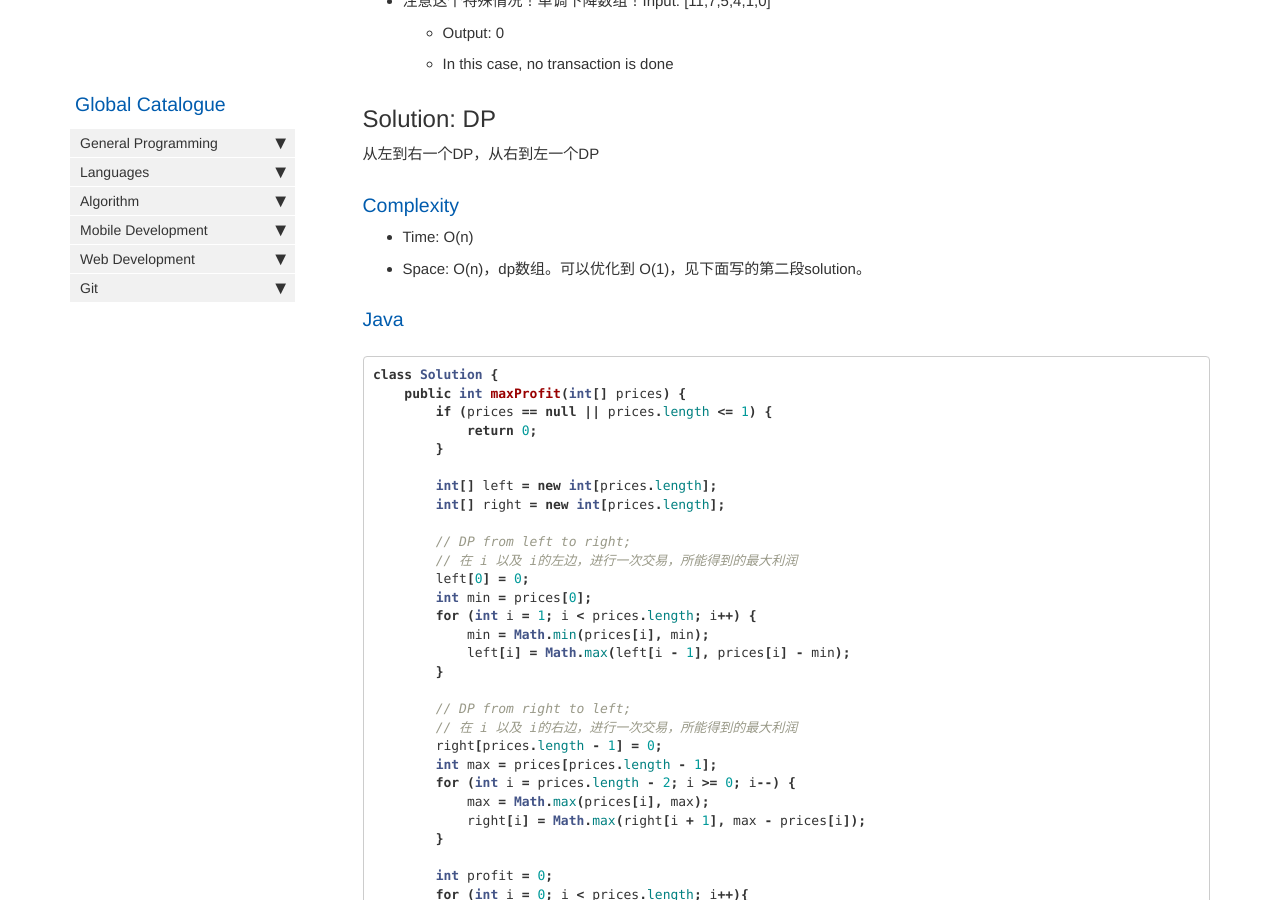
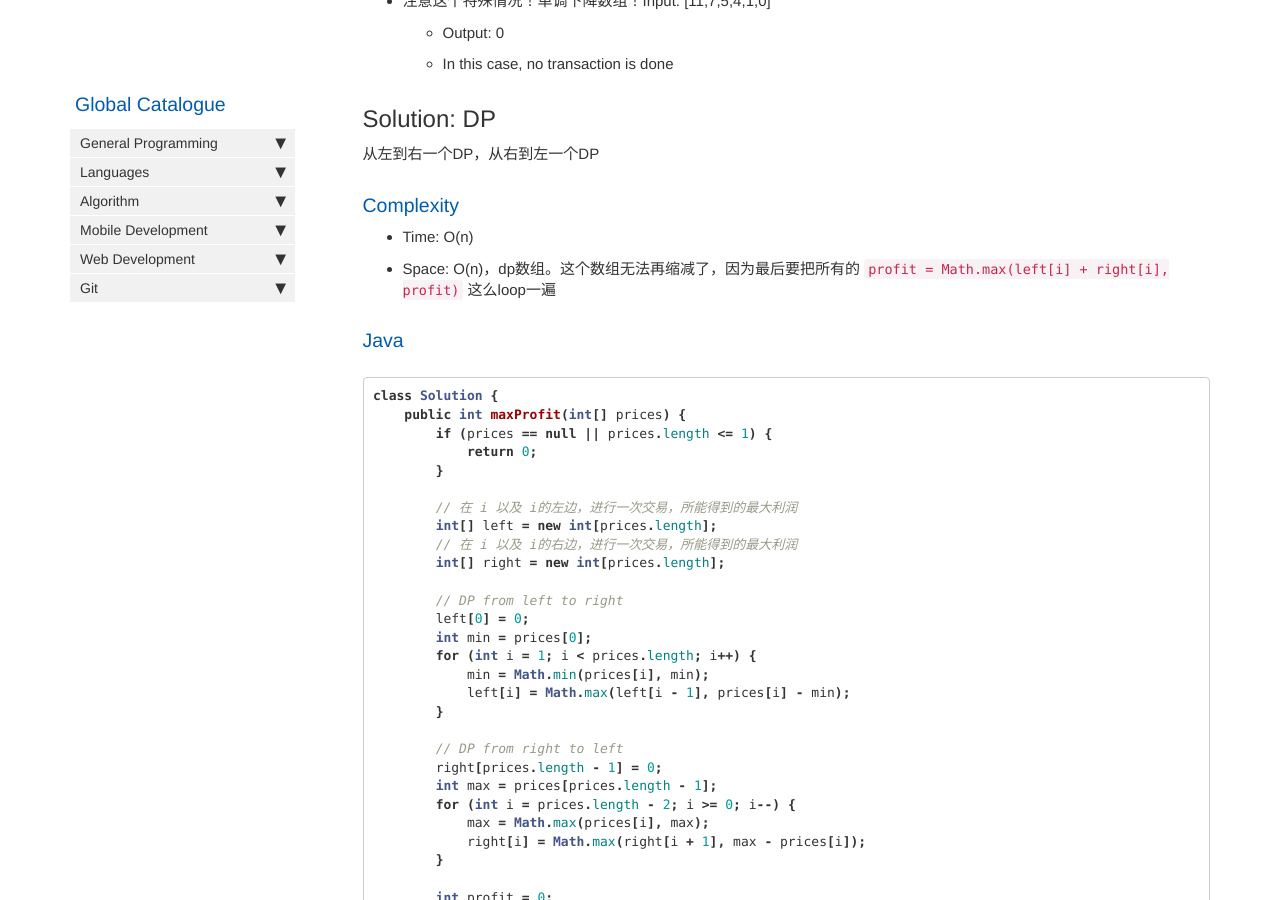
Before and after one commit to HungryOrc/hungryorc.github.io, a Jekyll site: the page built from pages/algorithm/algorithm_best_time_to_buy_and_sell_stock_iii_do_twice.md, in a window 1280 px wide and 900 px high, scrolled down 642 px. Built offline with Jekyll 4.4.1, drawn with Linux system fonts in a browser that asks for light colours; nearby versions of some CDN libraries; comment, search, counter and statistics services are not loaded.

Commit message:
Update algorithm_best_time_to_buy_and_sell_stock_iii_do_twice.md

````diff
--- a/pages/algorithm/algorithm_best_time_to_buy_and_sell_stock_iii_do_twice.md
+++ b/pages/algorithm/algorithm_best_time_to_buy_and_sell_stock_iii_do_twice.md
@@ -31,7 +31,7 @@ You may not engage in multiple transactions at the same time (ie, you must sell
 
 ### Complexity
 * Time: O(n)
-* Space: O(n)，dp数组。可以优化到 O(1)，见下面写的第二段solution。
+* Space: O(n)，dp数组。这个数组无法再缩减了，因为最后要把所有的 `profit = Math.max(left[i] + right[i], profit)` 这么loop一遍
 
 ### Java
 ```java
@@ -41,11 +41,12 @@ class Solution {
             return 0;
         }
 
+        // 在 i 以及 i的左边，进行一次交易，所能得到的最大利润
         int[] left = new int[prices.length];
+        // 在 i 以及 i的右边，进行一次交易，所能得到的最大利润
         int[] right = new int[prices.length];
 
-        // DP from left to right;
-        // 在 i 以及 i的左边，进行一次交易，所能得到的最大利润
+        // DP from left to right
         left[0] = 0;
         int min = prices[0];
         for (int i = 1; i < prices.length; i++) {
@@ -53,8 +54,7 @@ class Solution {
             left[i] = Math.max(left[i - 1], prices[i] - min);
         }
 
-        // DP from right to left;
-        // 在 i 以及 i的右边，进行一次交易，所能得到的最大利润
+        // DP from right to left
         right[prices.length - 1] = 0;
         int max = prices[prices.length - 1];
         for (int i = prices.length - 2; i >= 0; i--) {
````
